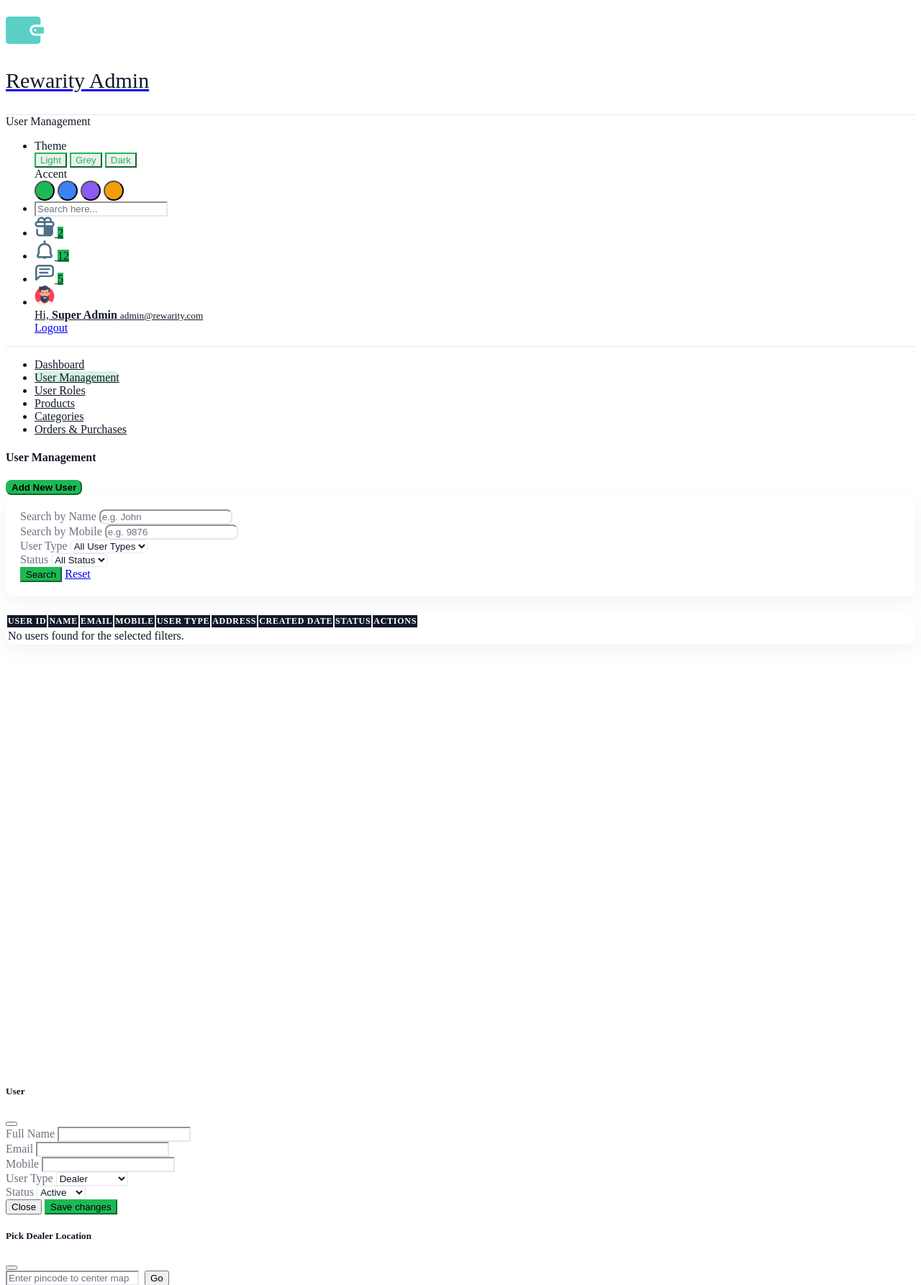
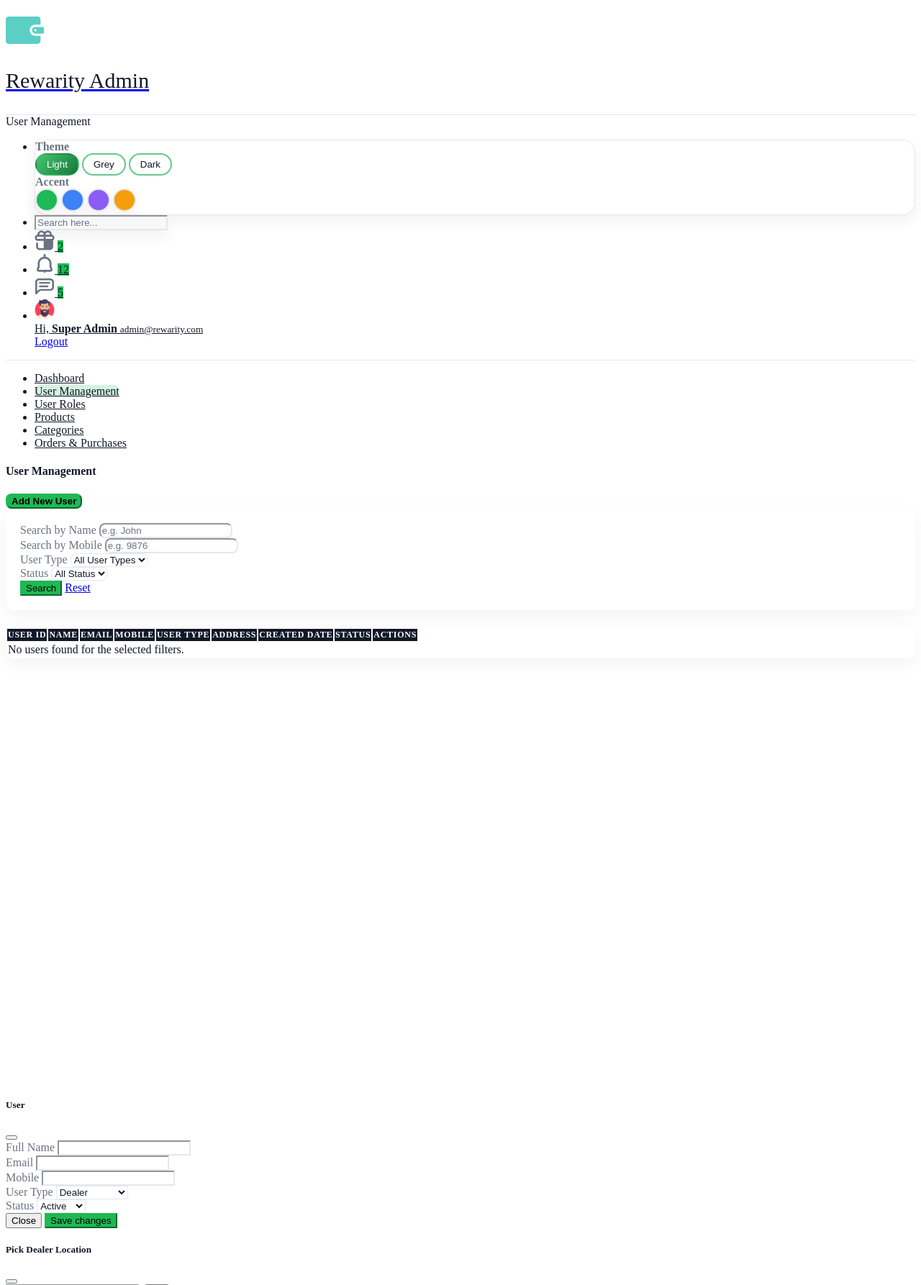
Before and after one commit to Devzign/rewarity_website, a PHP site: page /admin/users.php in a window 1280 px wide. Shown: the top 1786 px of the page at 72% size. Run offline with PHP 8.4, Linux system fonts and the light colour scheme; a user stored in the database is signed in; data comes from the database, SQL or seed files in the repository; data that the repository does not hold is empty; some libraries are stand-ins or nearby versions.

Commit message:
Fix perceived delayed loads: early theme init + global page loader; consistent CSS in dark/light; categories/products dispatch data-ready; gradient tiles visible across themes

```diff
--- a/Dashborad/css/theme.css
+++ b/Dashborad/css/theme.css
@@ -12,6 +12,8 @@
   --accent: #1DB954; /* Green */
   --sidebar-bg: #ffffff;
   --sidebar-text: #111827;
+  --accent-grad-start: color-mix(in srgb, var(--accent) 82%, #ffffff 18%);
+  --accent-grad-end: color-mix(in srgb, var(--accent) 65%, #000000 35%);
 }
 
 /* Grey (original-ish) */
@@ -26,6 +28,8 @@
   --accent: #1DB954;
   --sidebar-bg: #ffffff;
   --sidebar-text: #1f2937;
+  --accent-grad-start: color-mix(in srgb, var(--accent) 82%, #ffffff 18%);
+  --accent-grad-end: color-mix(in srgb, var(--accent) 55%, #000000 45%);
 }
 
 /* Dark */
@@ -40,6 +44,8 @@
   --accent: #22c55e; /* Green 500 */
   --sidebar-bg: #0b1223;
   --sidebar-text: #e5e7eb;
+  --accent-grad-start: color-mix(in srgb, var(--accent) 88%, #ffffff 12%);
+  --accent-grad-end: color-mix(in srgb, var(--accent) 50%, #000000 50%);
 }
 
 /* Accent helpers (JS sets --accent, these are fallbacks) */
@@ -52,9 +58,25 @@
 body { background: var(--bg); color: var(--text); }
 .content-body { background: var(--bg); color: var(--text); }
 
+/* Initial paint control to avoid flicker and partial loads */
+html.is-loading .content-body { opacity: 0; transition: opacity .15s ease; }
+.page-loader { position: fixed; inset: 0; background: color-mix(in srgb, var(--bg) 75%, #000 25%); display: flex; align-items: center; justify-content: center; z-index: 1050; opacity: 0; visibility: hidden; transition: opacity .15s ease; }
+html.is-loading .page-loader { opacity: 1; visibility: visible; }
+.page-loader .spinner { width: 44px; height: 44px; border-radius: 50%; border: 4px solid color-mix(in srgb, var(--accent) 25%, #fff); border-top-color: var(--accent); animation: spin 1s linear infinite; }
+@keyframes spin { to { transform: rotate(360deg); } }
+
 /* Cards */
 .card { background: var(--surface); color: var(--text); border: 1px solid var(--border); box-shadow: var(--shadow); }
 .card .card-header { background: var(--surface); border-bottom: 1px solid var(--border); }
+
+/* Accent gradient helpers */
+.gradient-accent,
+.gradient-1, .gradient-2, .gradient-3, .gradient-4 {
+  background: linear-gradient(135deg, var(--accent-grad-start), var(--accent-grad-end)) !important;
+  color: #fff !important;
+  border: none !important;
+}
+.gradient-accent .text-white, .gradient-1 .text-white, .gradient-2 .text-white, .gradient-3 .text-white, .gradient-4 .text-white { color: #fff !important; }
 
 /* Sidebar */
 .dlabnav { background: var(--sidebar-bg); }
@@ -66,16 +88,30 @@
 /* Header selections */
 .header, .nav-header { background: var(--surface); border-bottom: 1px solid var(--border); }
 .navbar .nav-link, .navbar .header-info { color: var(--text); }
+/* Override embedded SVG presentation fills to adapt to theme */
+.header svg path { fill: var(--muted) !important; }
 
 /* Tables */
 .table { color: var(--text); }
 .table thead th { border-color: var(--border) !important; }
 .table tbody td { border-color: var(--border) !important; }
 
+/* Typography overrides for vendor hardcoded blacks */
+html[data-theme] h1, html[data-theme] h2, html[data-theme] h3,
+html[data-theme] h4, html[data-theme] h5, html[data-theme] h6,
+html[data-theme] .card-title, html[data-theme] .text-dark,
+html[data-theme] .text-black, html[data-theme] .text-body {
+  color: var(--text) !important;
+}
+
 /* Forms */
 .form-control, .form-select { background: var(--surface); color: var(--text); border-color: var(--border); }
 .form-control::placeholder { color: var(--muted); }
 .form-label, .form-text { color: var(--muted); }
+
+/* Search box tweaks */
+.search-area .form-control { background: var(--surface-2); color: var(--text); border-color: var(--border); box-shadow: 0 10px 20px rgba(0,0,0,0.06); }
+.search-area .input-group-text { background: var(--surface-2); color: var(--muted); border-color: var(--border); }
 
 /* Buttons mapped to accent */
 .btn-primary, .bg-primary { background-color: var(--accent) !important; border-color: var(--accent) !important; }
@@ -91,3 +127,15 @@
 
 /* Dark mode fixes for icons/badges */
 html[data-theme="dark"] .badge.light { color: var(--text); }
+
+/* Theme picker UI */
+.theme-menu { background: var(--surface); border: 1px solid var(--border); color: var(--text); box-shadow: var(--shadow); border-radius: 18px; }
+.theme-menu .section-title { color: var(--muted); font-weight: 600; }
+.theme-chip { border: 2px solid color-mix(in srgb, var(--accent) 65%, var(--border)); color: var(--text); background: transparent; padding: 6px 14px; border-radius: 16px; }
+.theme-chip.active { background: linear-gradient(135deg, var(--accent-grad-start), var(--accent-grad-end)); color: #fff; border-color: transparent; }
+.accent-dot { width: 28px; height: 28px; border-radius: 999px; border: 2px solid var(--border); box-shadow: var(--shadow); display: inline-block; cursor: pointer; }
+
+/* Dashboard summary cards (make visible in all themes) */
+.invoice-card { background: linear-gradient(135deg, var(--accent-grad-start), var(--accent-grad-end)) !important; color: #fff !important; border: none !important; }
+.invoice-card .text-white, .invoice-card h2, .invoice-card span, .invoice-card .card-title { color: #fff !important; }
+.invoice-card .icon svg path { fill: #ffffff !important; }
--- a/admin/categories.php
+++ b/admin/categories.php
@@ -16,7 +16,9 @@
     <base href="<?php echo htmlspecialchars($assetBase, ENT_QUOTES); ?>/">
     <link href="vendor/jquery-nice-select/css/nice-select.css" rel="stylesheet">
     <link rel="stylesheet" href="vendor/nouislider/nouislider.min.css">
+    <script>try{var t=localStorage.getItem('rewarity_theme')||'light';var a=localStorage.getItem('rewarity_accent')||'green';var h=document.documentElement;h.setAttribute('data-theme',t);h.setAttribute('data-accent',a);h.classList.add('is-loading');}catch(e){}</script>
     <link href="css/style.css" rel="stylesheet">
+    <link href="css/theme.css" rel="stylesheet">
 </head>
 <body>
   <?php require __DIR__ . '/layout/header.php'; ?>
--- a/admin/dashboard.php
+++ b/admin/dashboard.php
@@ -57,7 +57,9 @@
 	<link href="vendor/jquery-nice-select/css/nice-select.css" rel="stylesheet">
 	<link rel="stylesheet" href="vendor/nouislider/nouislider.min.css">
 	<!-- Style css -->
+    <script>try{var t=localStorage.getItem('rewarity_theme')||'light';var a=localStorage.getItem('rewarity_accent')||'green';var h=document.documentElement;h.setAttribute('data-theme',t);h.setAttribute('data-accent',a);h.classList.add('is-loading');}catch(e){}</script>
     <link href="css/style.css" rel="stylesheet">
+    <link href="css/theme.css" rel="stylesheet">
 
 </head>
 <body>
--- a/admin/js/categories.js
+++ b/admin/js/categories.js
@@ -35,14 +35,17 @@
   }
 
   async function load(){
+    window.dispatchEvent(new Event('rewarity:data-loading'));
     tableBody.innerHTML = '<tr><td colspan="5" class="text-center text-muted py-4">Loading...</td></tr>';
     try{
       const res = await fetch(endpoint);
       if (!res.ok) throw new Error('Failed to load');
       const data = await res.json();
       renderRows(data.categories || []);
+      window.dispatchEvent(new Event('rewarity:data-ready'));
     }catch(e){
       tableBody.innerHTML = '<tr><td colspan="5" class="text-center text-danger py-4">Unable to load categories.</td></tr>';
+      window.dispatchEvent(new Event('rewarity:data-ready'));
     }
   }
 
--- a/admin/js/products.js
+++ b/admin/js/products.js
@@ -86,6 +86,7 @@
   }
 
   async function loadProducts() {
+    window.dispatchEvent(new Event('rewarity:data-loading'));
     const query = buildQuery();
     const url = query ? `${productsEndpoint}?${query}` : productsEndpoint;
     try {
@@ -95,9 +96,11 @@
       const data = await response.json();
       updateSummary(data.summary);
       renderProducts(data.products);
+      window.dispatchEvent(new Event('rewarity:data-ready'));
     } catch (error) {
       console.error(error);
       tableBody.innerHTML = '<tr><td colspan="6" class="text-center text-danger py-4">Unable to load products.</td></tr>';
+      window.dispatchEvent(new Event('rewarity:data-ready'));
     }
   }
 
--- a/admin/layout/footer.php
+++ b/admin/layout/footer.php
@@ -18,6 +18,7 @@
     <script src="js/dlabnav-init.js"></script>
     <script src="js/demo.js"></script>
     <script src="js/styleSwitcher.js"></script>
+    <script src="js/boot.js"></script>
     <script src="js/theme.js"></script>
     <?php
     if (!empty($pageScripts)) {
--- a/admin/layout/header.php
+++ b/admin/layout/header.php
@@ -21,6 +21,7 @@
   </div>
   <div class="header">
       <div class="header-content">
+          <div class="page-loader"><div class="spinner"></div></div>
           <nav class="navbar navbar-expand">
               <div class="collapse navbar-collapse justify-content-between">
                   <div class="header-left">
@@ -34,19 +35,19 @@
               <a class="nav-link" href="#" role="button" data-bs-toggle="dropdown" aria-expanded="false" title="Theme">
                 <i class="las la-adjust"></i>
               </a>
-              <div class="dropdown-menu p-3" style="min-width:220px;">
-                <div class="mb-2 fw-semibold">Theme</div>
-                <div class="d-flex gap-2 mb-3">
-                  <button class="btn btn-sm btn-outline-primary" data-set-theme="light">Light</button>
-                  <button class="btn btn-sm btn-outline-primary" data-set-theme="grey">Grey</button>
-                  <button class="btn btn-sm btn-outline-primary" data-set-theme="dark">Dark</button>
+              <div class="dropdown-menu p-3 theme-menu" style="min-width:260px;">
+                <div class="mb-2 section-title">Theme</div>
+                <div class="d-flex gap-2 mb-3 flex-wrap">
+                  <button class="theme-chip" data-set-theme="light">Light</button>
+                  <button class="theme-chip" data-set-theme="grey">Grey</button>
+                  <button class="theme-chip" data-set-theme="dark">Dark</button>
                 </div>
-                <div class="mb-2 fw-semibold">Accent</div>
-                <div class="d-flex gap-2">
-                  <button class="btn btn-sm" style="background:#1DB954; width:28px; height:28px; border-radius:50%" data-set-accent="green" title="Green"></button>
-                  <button class="btn btn-sm" style="background:#3b82f6; width:28px; height:28px; border-radius:50%" data-set-accent="blue" title="Blue"></button>
-                  <button class="btn btn-sm" style="background:#8b5cf6; width:28px; height:28px; border-radius:50%" data-set-accent="violet" title="Violet"></button>
-                  <button class="btn btn-sm" style="background:#f59e0b; width:28px; height:28px; border-radius:50%" data-set-accent="orange" title="Orange"></button>
+                <div class="mb-2 section-title">Accent</div>
+                <div class="d-flex gap-3">
+                  <span class="accent-dot" style="background:#1DB954" data-set-accent="green" title="Green"></span>
+                  <span class="accent-dot" style="background:#3b82f6" data-set-accent="blue" title="Blue"></span>
+                  <span class="accent-dot" style="background:#8b5cf6" data-set-accent="violet" title="Violet"></span>
+                  <span class="accent-dot" style="background:#f59e0b" data-set-accent="orange" title="Orange"></span>
                 </div>
               </div>
             </li>
--- a/admin/roles.php
+++ b/admin/roles.php
@@ -147,7 +147,9 @@
     <base href="<?php echo htmlspecialchars($assetBase, ENT_QUOTES); ?>/">
     <link href="vendor/jquery-nice-select/css/nice-select.css" rel="stylesheet">
     <link rel="stylesheet" href="vendor/nouislider/nouislider.min.css">
+    <script>try{var t=localStorage.getItem('rewarity_theme')||'light';var a=localStorage.getItem('rewarity_accent')||'green';var h=document.documentElement;h.setAttribute('data-theme',t);h.setAttribute('data-accent',a);h.classList.add('is-loading');}catch(e){}</script>
     <link href="css/style.css" rel="stylesheet">
+    <link href="css/theme.css" rel="stylesheet">
     <style>
       .role-badge { background:#fde2e2; color:#d12a2a; border-radius:8px; padding:2px 8px; font-size:12px; font-weight:600; }
       .card-soft { border-radius:14px; box-shadow:0 8px 24px rgba(0,0,0,0.06); border:0; }
--- a/admin/users.php
+++ b/admin/users.php
@@ -465,9 +465,11 @@
     <meta name="viewport" content="width=device-width, initial-scale=1">
     <title>User Management - Rewarity</title>
     <base href="<?php echo htmlspecialchars($assetBase, ENT_QUOTES); ?>/">
+    <script>try{var t=localStorage.getItem('rewarity_theme')||'light';var a=localStorage.getItem('rewarity_accent')||'green';var h=document.documentElement;h.setAttribute('data-theme',t);h.setAttribute('data-accent',a);h.classList.add('is-loading');}catch(e){}</script>
     <link href="vendor/jquery-nice-select/css/nice-select.css" rel="stylesheet">
     <link rel="stylesheet" href="vendor/nouislider/nouislider.min.css">
     <link href="css/style.css" rel="stylesheet">
+    <link href="css/theme.css" rel="stylesheet">
     <!-- Optional map CSS (Leaflet) for Dealer location picker -->
     <link rel="stylesheet" href="https://unpkg.com/leaflet@1.9.4/dist/leaflet.css" integrity="sha256-p4NxAoJBhIIN+hmNHrzRCf9tD/miZyoHS5obTRR9BMY=" crossorigin=""/>
     <style>
```
Also changed, not shown: Dashborad/js/boot.js (added, +25 -0 lines), Dashborad/js/theme.js (+7 -0 lines).
